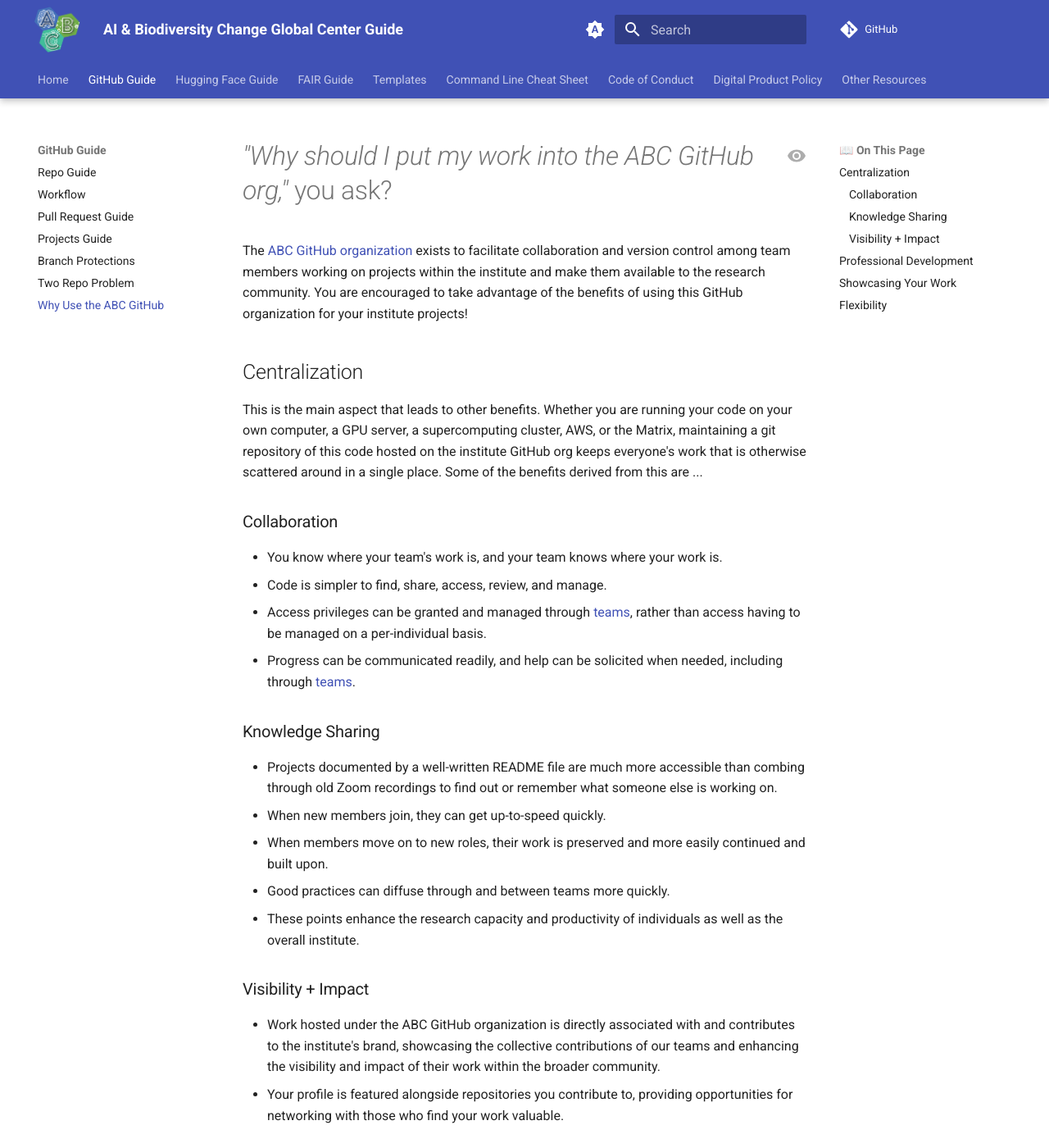
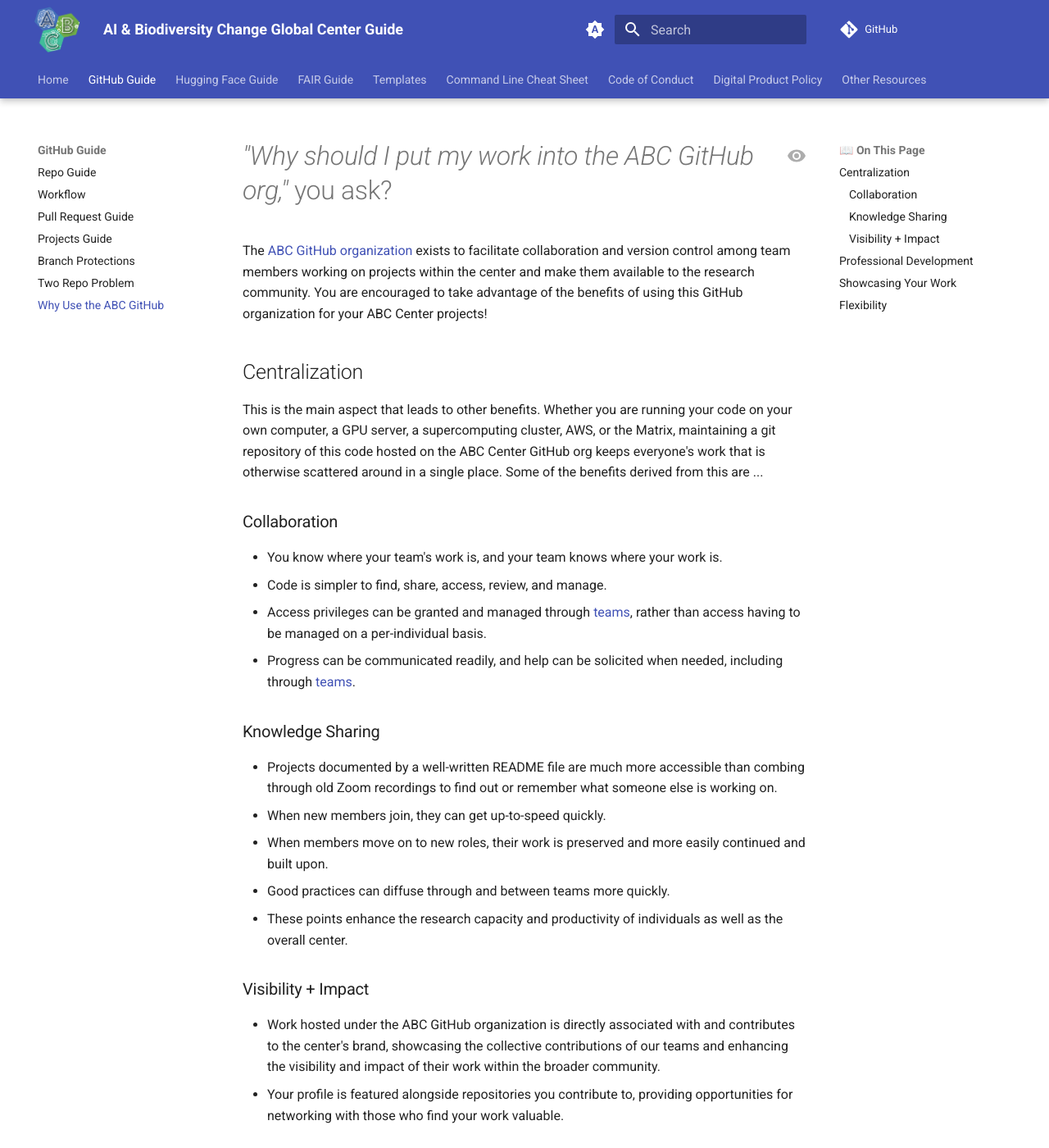
Before and after one commit to ABC-Center/ABC-guide, an MkDocs documentation site: the page built from docs/wiki-guide/Why-use-the-ABC-GitHub.md, in a window 1280 px wide and 1400 px high. Shown: the whole window at 82% size. Built offline with MkDocs 1.6.1 and Material for MkDocs 9.7.7, drawn with Linux system fonts in a browser that asks for light colours; comment, search, counter and statistics services are not loaded; some of the changed text lies outside the part shown.

Commit message:
Personalize: set institute to center or ABC Center as appropriate

```diff
--- a/docs/wiki-guide/Why-use-the-ABC-GitHub.md
+++ b/docs/wiki-guide/Why-use-the-ABC-GitHub.md
@@ -1,10 +1,10 @@
 # _"Why should I put my work into the ABC GitHub org,"_ you ask?
 
-The [ABC GitHub organization](https://github.com/ABC-Center) exists to facilitate collaboration and version control among team members working on projects within the institute and make them available to the research community. You are encouraged to take advantage of the benefits of using this GitHub organization for your institute projects!
+The [ABC GitHub organization](https://github.com/ABC-Center) exists to facilitate collaboration and version control among team members working on projects within the center and make them available to the research community. You are encouraged to take advantage of the benefits of using this GitHub organization for your ABC Center projects!
 
 ## Centralization
 
-This is the main aspect that leads to other benefits. Whether you are running your code on your own computer, a GPU server, a supercomputing cluster, AWS, or the Matrix, maintaining a git repository of this code hosted on the institute GitHub org keeps everyone's work that is otherwise scattered around in a single place.  Some of the benefits derived from this are ...
+This is the main aspect that leads to other benefits. Whether you are running your code on your own computer, a GPU server, a supercomputing cluster, AWS, or the Matrix, maintaining a git repository of this code hosted on the ABC Center GitHub org keeps everyone's work that is otherwise scattered around in a single place.  Some of the benefits derived from this are ...
 
 ### Collaboration
 
@@ -19,11 +19,11 @@ This is the main aspect that leads to other benefits. Whether you are running yo
 - When new members join, they can get up-to-speed quickly.
 - When members move on to new roles, their work is preserved and more easily continued and built upon.
 - Good practices can diffuse through and between teams more quickly.
-- These points enhance the research capacity and productivity of individuals as well as the overall institute.
+- These points enhance the research capacity and productivity of individuals as well as the overall center.
 
 ### Visibility + Impact
 
-- Work hosted under the ABC GitHub organization is directly associated with and contributes to the institute's brand, showcasing the collective contributions of our teams and enhancing the visibility and impact of their work within the broader community.
+- Work hosted under the ABC GitHub organization is directly associated with and contributes to the center's brand, showcasing the collective contributions of our teams and enhancing the visibility and impact of their work within the broader community.
 - Your profile is featured alongside repositories you contribute to, providing opportunities for networking with those who find your work valuable.
 
 ## Professional Development
@@ -36,9 +36,9 @@ If you want your public work with ABC featured on your personal GitHub profile,
 
 ## Flexibility
 
-While we encourage you to host your institute-related work on the ABC GitHub organization to maximize these benefits, we understand that there may be situations where other platforms or private repositories are more appropriate. These include:
+While we encourage you to host your center-related work on the ABC GitHub organization to maximize these benefits, we understand that there may be situations where other platforms or private repositories are more appropriate. These include:
 
-- Personal projects or work not directly tied to the institute.
-- Projects developed prior to joining the institute where transferring ownership might be complex or undesirable.
+- Personal projects or work not directly tied to the ABC Center.
+- Projects developed prior to joining the ABC Center where transferring ownership might be complex or undesirable.
 
-We strongly encourage you to keep your institute-related work centrally organized in the [ABC GitHub organization](https://github.com/ABC-Center) to maximize the benefits for you and your fellow researchers!
+We strongly encourage you to keep your ABC Center-related work centrally organized in the [ABC GitHub organization](https://github.com/ABC-Center) to maximize the benefits for you and your fellow researchers!
```
Also changed, not shown: docs/wiki-guide/Why-use-the-ABC-Hugging-Face.md (+6 -6 lines).
